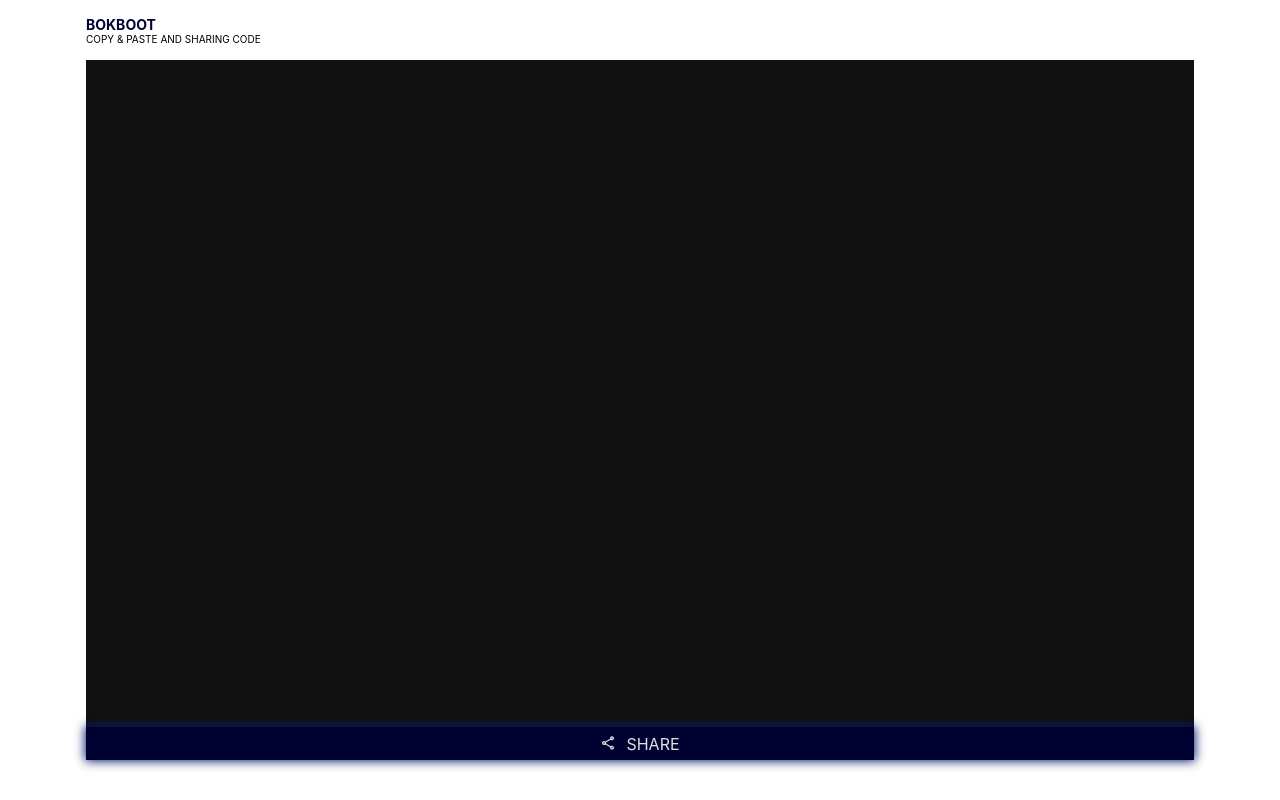
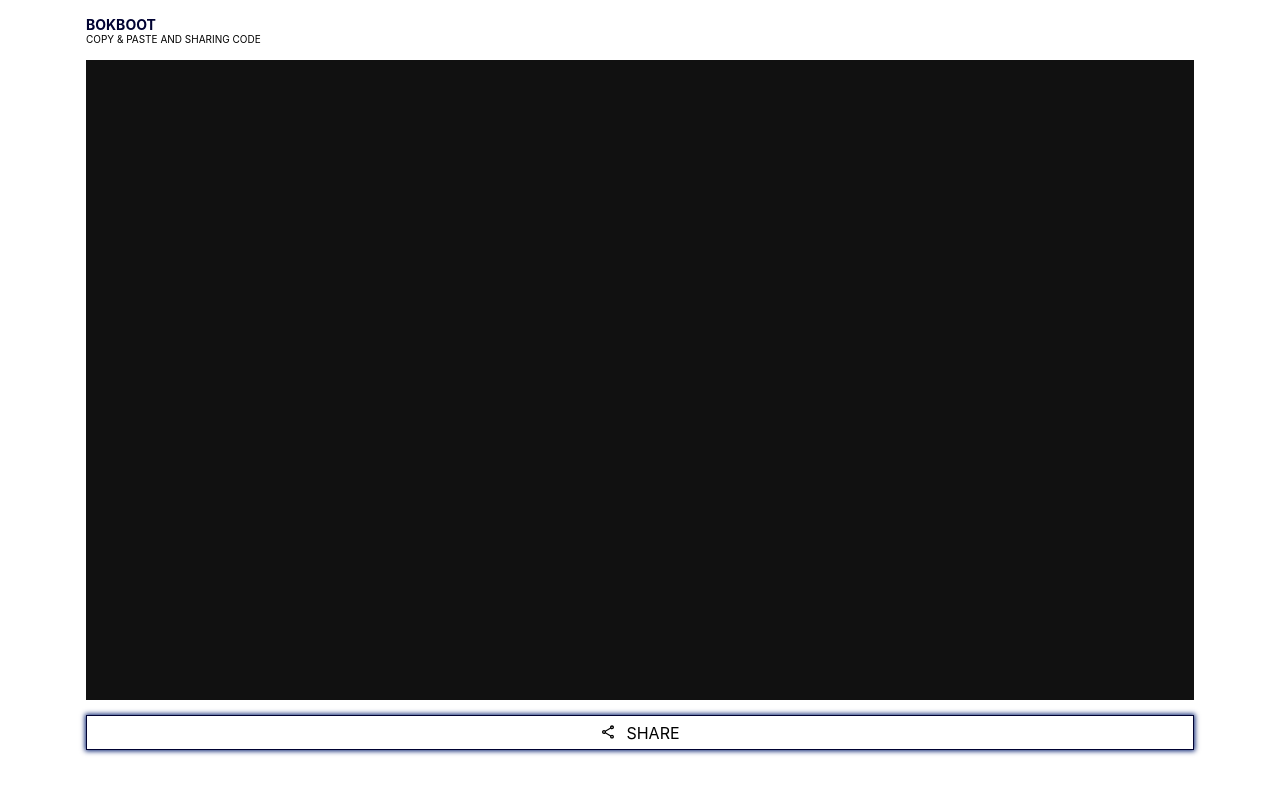
Before and after one commit to ryuhojin/BOKBOOT-UI, a React app: page /beta in a window 1280 px wide. Built offline with nearby package versions, Linux system fonts and the light colour scheme; a web font is replaced by a local one.

Commit message:
시즌2 : 색상 변경

```diff
--- a/src/components/common/style/StyledBtn.ts
+++ b/src/components/common/style/StyledBtn.ts
@@ -5,16 +5,13 @@ const BtnLayout = styled.div<{ radius: boolean }>`
   display: inline-flex;
   justify-content: center;
   align-items: center;
-
   ${(props) =>
     props.radius &&
     css`
       border-radius: 25px;
     `}
-
-  background: ${(props) => props.theme.colors.toggleColor};
-  color: ${(props) => props.theme.colors.editorColor};
-  box-shadow: 0px 0px 10px 1px ${(props) => props.theme.colors.shadowColor};
+  border : 1px solid ${(props) => props.theme.colors.pointColor};
+  box-shadow: 0px 0px 5px 1px ${(props) => props.theme.colors.shadowColor};
   cursor: pointer;
   div + div {
     margin-left: 10px;
--- a/src/templates/style/StyledContentTemplate.ts
+++ b/src/templates/style/StyledContentTemplate.ts
@@ -13,7 +13,9 @@ const ContentWrapper = styled.div`
 
 const ContentBottom = styled.div`
   height: 60px;
-  display: contents;
+  display: flex;
+  flex-direction: column;
+  padding-top: calc((100px - 40px - 14.5px) / 3);
 `;
 
 export { ContentLayout, ContentWrapper, ContentBottom };
```
